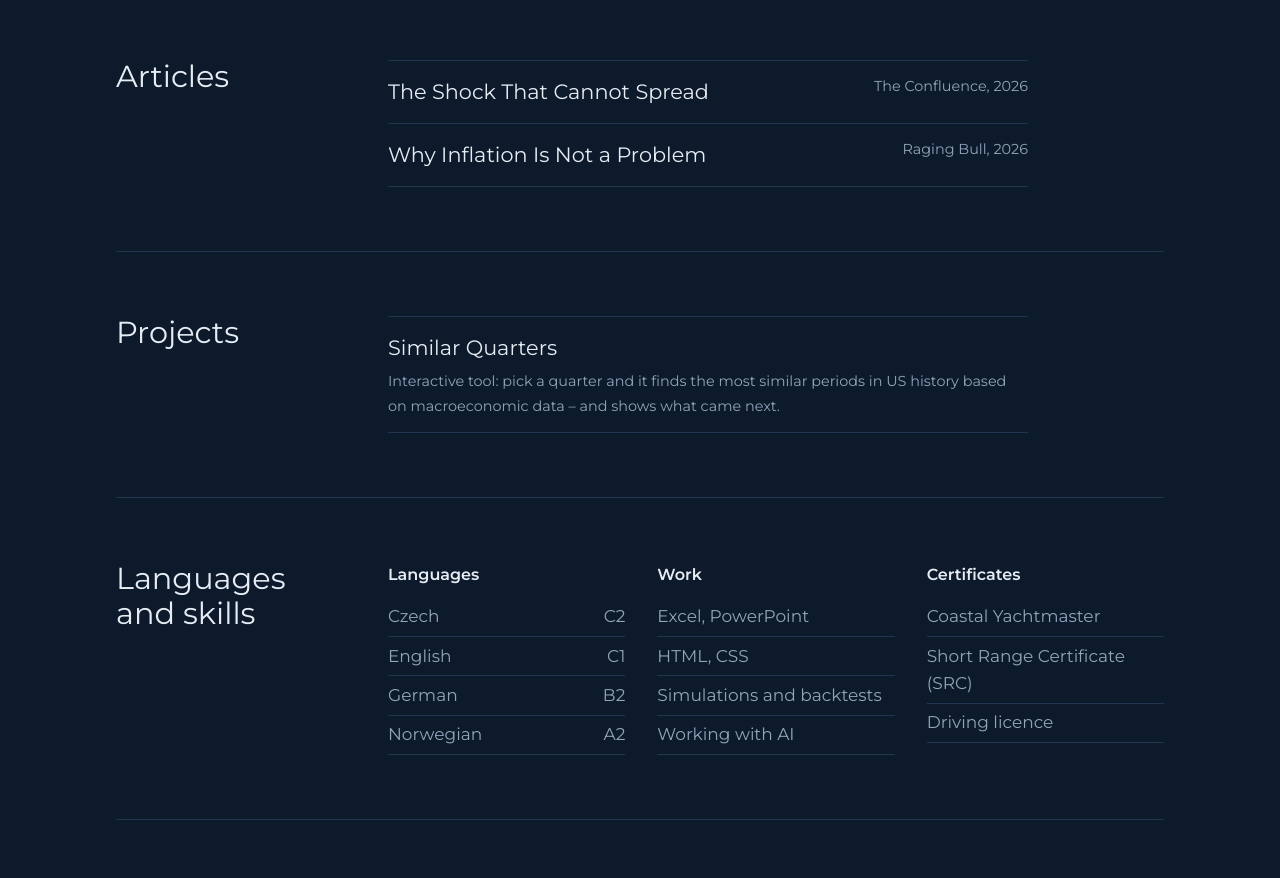
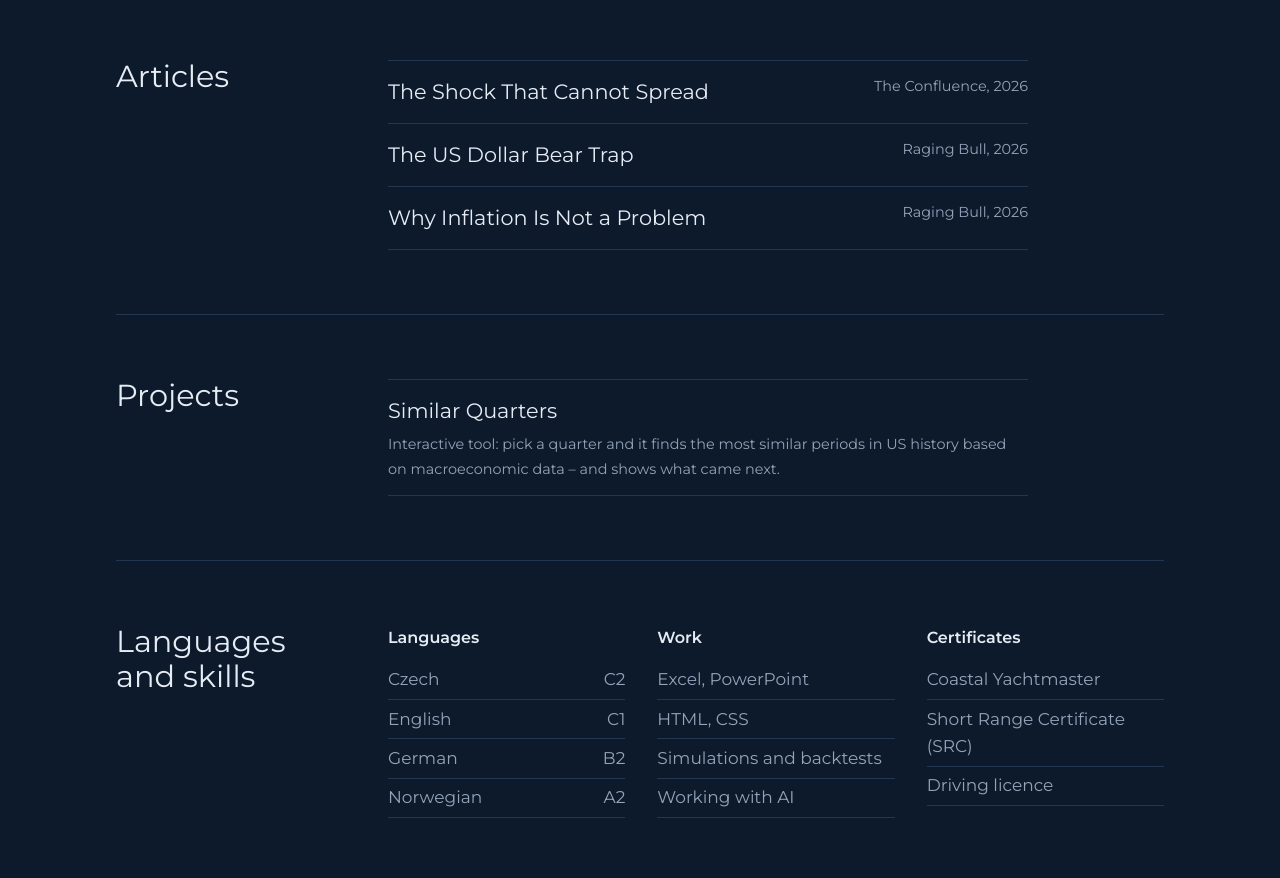
Before and after one commit to vaclavkotvalt/vaclavkotvalt.github.io, a plain HTML site: page index.html in a window 1280 px wide. Shown: the part 3700-4578 px from the top of the page. Drawn offline with Linux system fonts and the light colour scheme.

Commit message:
Nový článek: The US Dollar Bear Trap
Claude-Session: https://claude.ai/code/session_01BDNMKygfRTgiwZzc3m9zFs

Co-authored-by: Claude <noreply@anthropic.com>

```diff
--- a/index.html
+++ b/index.html
@@ -405,6 +405,7 @@
     <h2><span class="cs">Články</span><span class="en">Articles</span></h2>
     <ul class="papers">
       <li><a href="https://www.the-confluence.org/articles/the-shock-that-cannot-spread" target="_blank" rel="noopener">The Shock That Cannot Spread</a><span>The Confluence, 2026</span></li>
+      <li><a href="https://drive.google.com/file/d/14eDHViwZJs5POhgmKbxBHCwNZpPM1_Ir/view?usp=sharing" target="_blank" rel="noopener">The US Dollar Bear Trap</a><span>Raging Bull, 2026</span></li>
       <li><a href="https://drive.google.com/file/d/1T28sXAGUvWH63hNzpfr8NvCLqeqEF5A_/view?usp=sharing" target="_blank" rel="noopener">Why Inflation Is Not a Problem</a><span>Raging Bull, 2026</span></li>
       <!-- Sem přidej další článek -->
     </ul>
```
